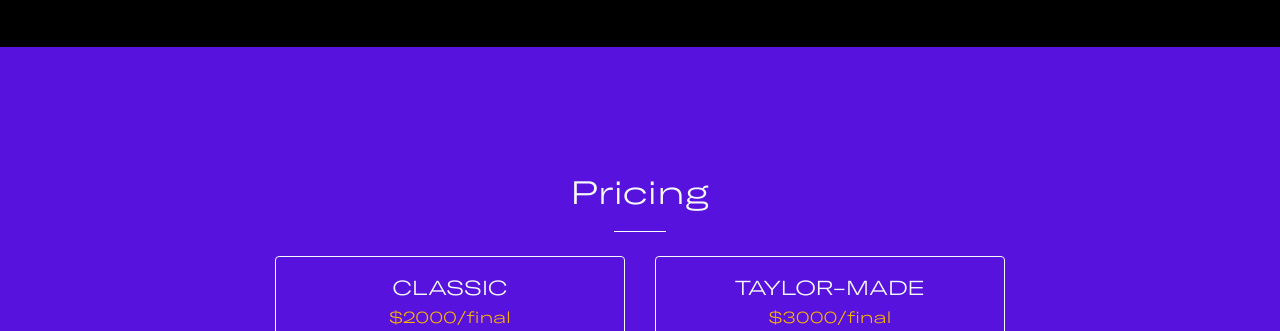
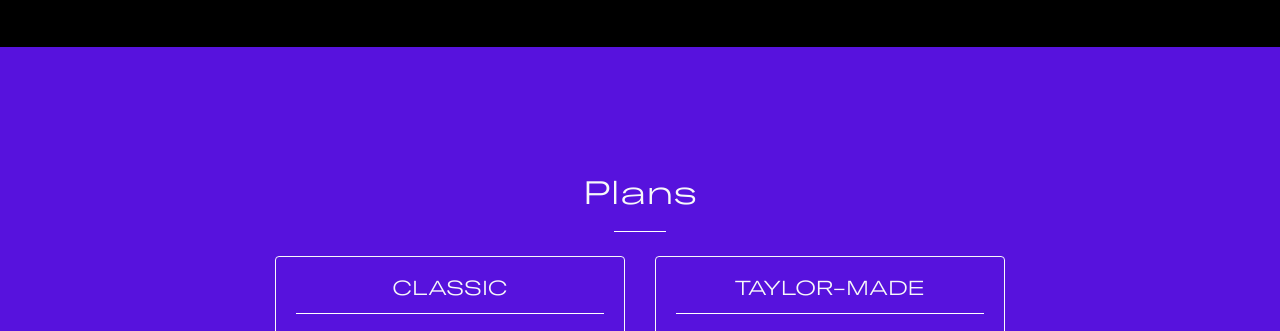
Before and after one commit to tremendoagency/tremendo-live, a plain HTML site: page index.html in a window 1280 px wide. Shown: the part 1438-1769 px from the top of the page. Drawn offline with nearby package versions, Linux system fonts and the light colour scheme; a web font is replaced by a local one.

Commit message:
Update index.html

```diff
--- a/index.html
+++ b/index.html
@@ -31,7 +31,7 @@
                     <ul class="navbar-nav ml-auto my-2 my-lg-0">
                         <li class="nav-item"><a class="nav-link js-scroll-trigger" href="#page-top">Home</a></li>
                         <li class="nav-item"><a class="nav-link js-scroll-trigger" href="#guide">Guide</a></li>
-                        <li class="nav-item"><a class="nav-link js-scroll-trigger" href="#pricing">Pricing</a></li>
+                        <li class="nav-item"><a class="nav-link js-scroll-trigger" href="#plans">Plans</a></li>
                         <li class="nav-item"><a class="nav-link js-scroll-trigger" href="#contact">Contact</a></li>
                     </ul>
                 </div>
@@ -86,15 +86,15 @@
                 </div>
                 <div class="row py-4">
                     <div class="col-12 text-center">
-                        <a class="btn btn-light btn-xl js-scroll-trigger" href="#pricing">How Much?</a>
+                        <a class="btn btn-light btn-xl js-scroll-trigger" href="#plans">How Much?</a>
                     </div>
                 </div>
             </div>
         </section>
         <!-- About section-->
-        <section class="page-section bg-primary" id="pricing">
+        <section class="page-section bg-primary" id="plans">
             <div class="container">
-                <h2 class="mt-0 text-center text-light">Pricing</h2>
+                <h2 class="mt-0 text-center text-light">Plans</h2>
                 <hr class="divider my-4" />
                 <div class="row justify-content-center">
                     <!-- Free Tier -->
@@ -102,7 +102,7 @@
                         <div class="card mb-5 mb-lg-0 border-light" style="background-color: transparent;">
                         <div class="card-body">
                             <h5 class="card-title text-light text-uppercase text-center">Classic</h5>
-                            <h6 class="card-price text-center text-secondary">$2000<span class="period">/final</span></h6>
+                            <!--<h6 class="card-price text-center text-secondary">$2000<span class="period">/final</span></h6>-->
                             <hr class="light"/>
                             <ul class="fa-ul">
                                 <li class="text-light"><span class="fa-li"><i class="fas fa-check"></i></span>Landing Page</li>
@@ -121,7 +121,7 @@
                         <div class="card mb-5 mb-lg-0 border-light" style="background-color: transparent;">
                         <div class="card-body">
                             <h5 class="card-title text-light text-uppercase text-center">Taylor-made</h5>
-                            <h6 class="card-price text-center text-secondary">$3000<span class="period">/final</span></h6>
+                            <!--<h6 class="card-price text-center text-secondary">$3000<span class="period">/final</span></h6>-->
                             <hr class="light"/>
                             <ul class="fa-ul">
                                 <li class="text-light"><span class="fa-li"><i class="fas fa-check"></i></span>Landing Page</li>
```
